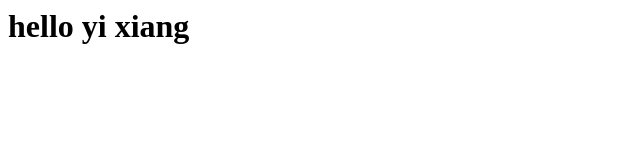
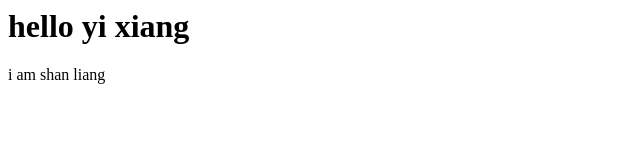
Before and after one commit to CuteDonkey/cutedonkey.github.io, a plain HTML site: page index.html in a window 1280 px wide. Shown: the full height of the page, 0-640 px from the left. Drawn offline with Linux system fonts and the light colour scheme.

Commit message:
Update index.html

```diff
--- a/index.html
+++ b/index.html
@@ -1 +1,2 @@
 <h1>hello yi xiang</h1>
+<p> i am shan liang <p>
```
